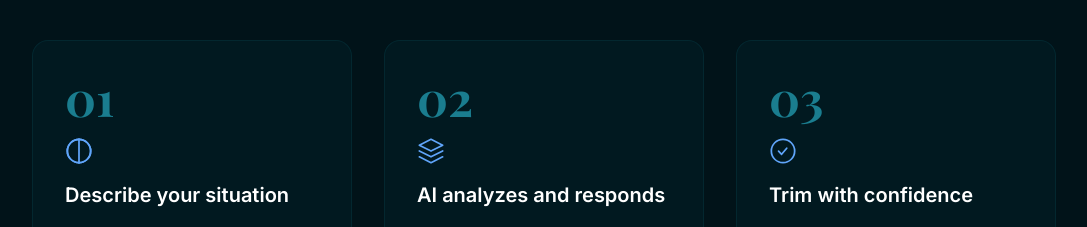
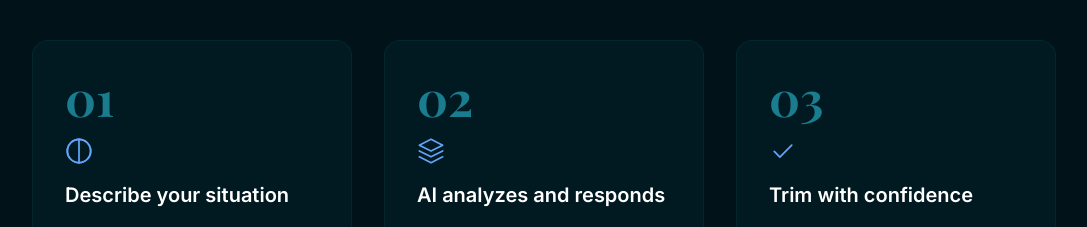
Before and after one commit to CesarMed06/SailTrim, a React (Vite) app: page / in a window 1280 px wide. Shown: the part 1080-1307 px from the top of the page, without its empty margins (96-1183 px from the left). Built offline with nearby package versions, Linux system fonts and the light colour scheme; a web font is replaced by a local one.

Commit message:
style(how-it-works): use a full-size check so the third icon carries the same weight

```diff
--- a/src/components/HowItWorks.tsx
+++ b/src/components/HowItWorks.tsx
@@ -18,8 +18,7 @@ const STEP_ICONS = [
   ),
   (
     <svg width="28" height="28" viewBox="0 0 24 24" fill="none" stroke="currentColor" strokeWidth="1.5" strokeLinecap="round" strokeLinejoin="round">
-      <circle cx="12" cy="12" r="10" />
-      <path d="M8.2 12.2l2.6 2.6 4.4-5.2" />
+      <path d="M4.5 12.4l4.8 4.8L19.5 7" />
     </svg>
   ),
 ]
```
